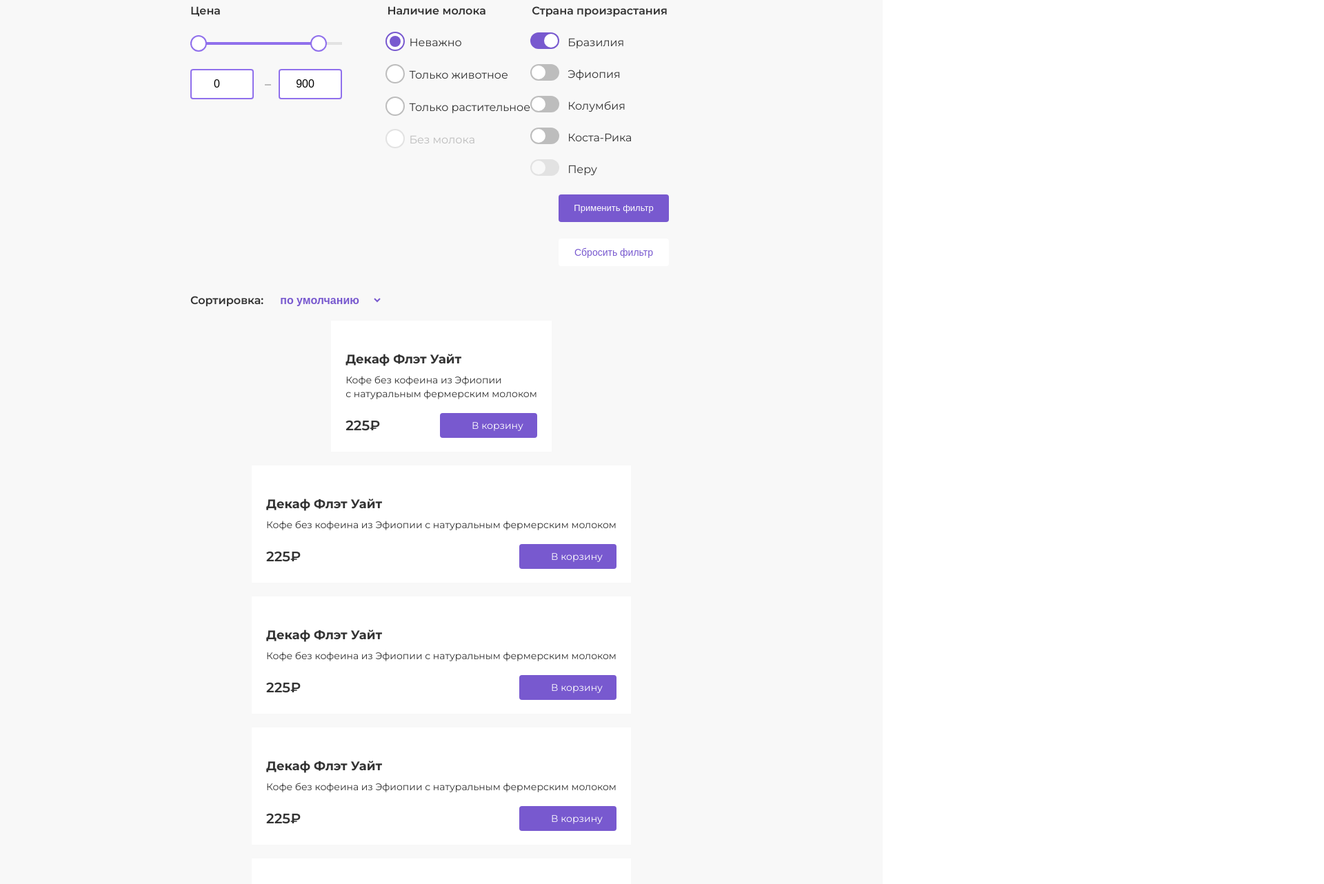
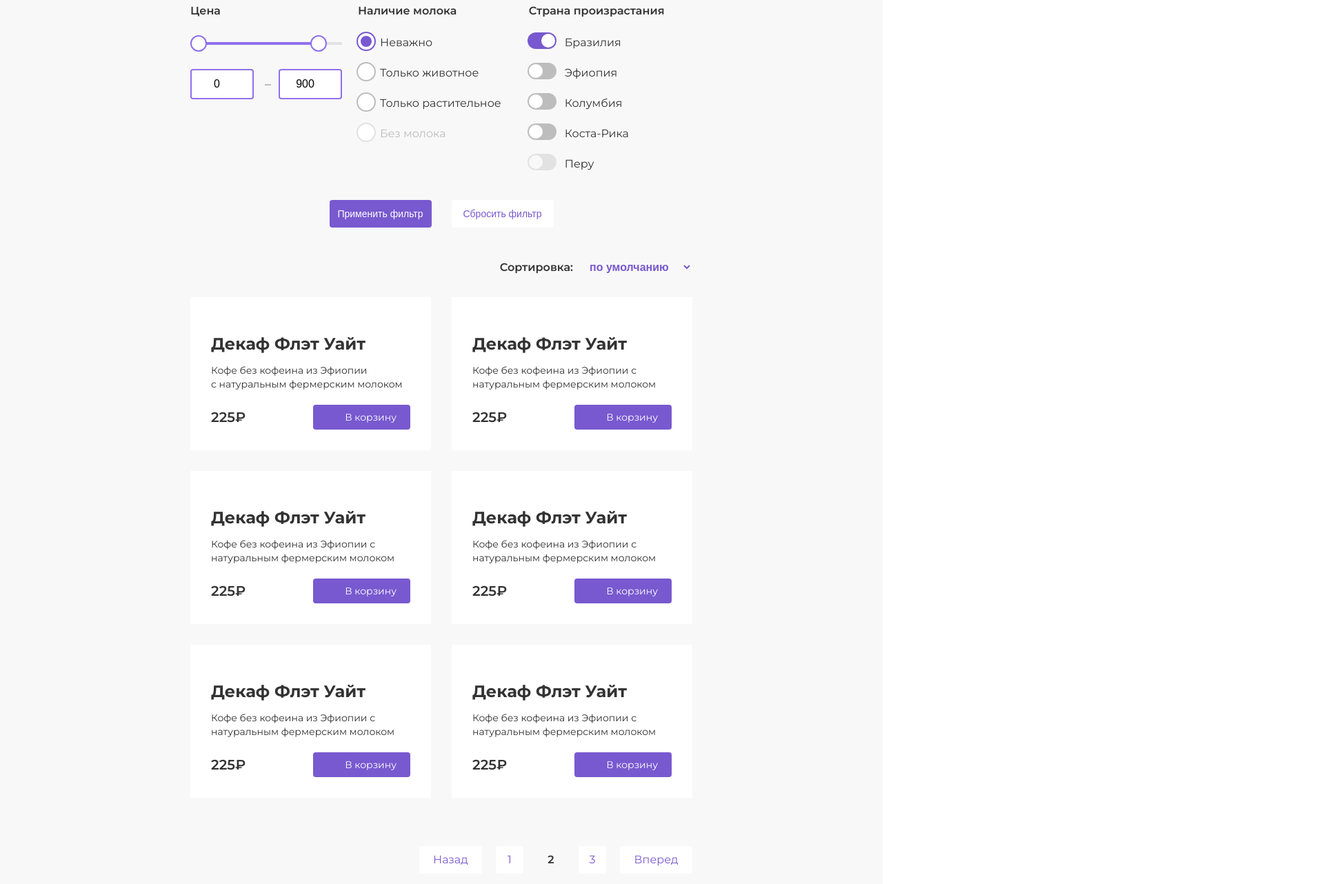
Before and after one commit to ViktoriaVorobeva/Drink2Go, a website: page source/index.html in a window 1280 px wide. Shown: the part 1678-2960 px from the top of the page at 69% size, 1920 px wide, since content can reach past the window. Drawn offline with nearby package versions, Linux system fonts and the light colour scheme; files that its build step writes are made by us from their sources.

Commit message:
добавляет адаптивку планшет

```diff
--- a/source/index.html
+++ b/source/index.html
@@ -74,7 +74,8 @@
           </div>
           <div class="promo__card card">
             <h2 class="card__title">Декаф Флэт Уайт</h2>
-            <p class="card__description">Свежесваренный кофе без кофеина из Эфиопии с&nbsp;натуральным фермерским молоком —
+            <p class="card__description">Свежесваренный кофе без кофеина из Эфиопии с&nbsp;натуральным фермерским
+              молоком —
               то,
               что нужно для расслабления после тяжёлого рабочего дня</p>
             <div class="card__container">
@@ -118,6 +119,7 @@
         <div class="catalog__container">
           <h2 class="catalog__title">Каталог кофейных напитков</h2>
           <form class="catalog__form form" method="post" action="https://echo.htmlacademy.ru">
+            <div class="form__container">
               <div class="form__range">
                 <h3 class="form__range-title">Цена</h3>
                 <div class="form__range-scale-box">
@@ -204,7 +206,8 @@
                     </li>
                     <li class="form__item-checkbox-button">
                       <label class="form__item-checkbox-button-label">
-                      <input class="visually-hidden form__item-checkbox-button-input" type="checkbox" name="costa-rica">
+                        <input class="visually-hidden form__item-checkbox-button-input" type="checkbox"
+                          name="costa-rica">
                         <span class="form__item-checkbox-button-label-mark"></span>
                         <span class="form__item-checkbox-button-label-text">Коста-Рика</span>
                       </label>
@@ -219,11 +222,12 @@
                     </li>
                   </ul>
                 </fieldset>
+              </div>
+            </div>
             <div class="form__button-container">
               <button class="form__button button" type="button">Применить фильтр</button>
               <button class="form__button form__button--reset button" type="reset">Сбросить
                 фильтр</button>
-              </div>
             </div>
           </form>
 
@@ -307,7 +311,9 @@
           <div class="catalog__pagination-container">
             <ul class="catalog__pagination">
               <li class="catalog__pagination-item">
-                <a class="visually-hidden catalog__pagination-link" href="#">Назад</a>
+                <a class="catalog__pagination-link catalog__pagination-link--arrow" href="#">
+                  <span class="visually-hidden catalog__pagination-link-text">Назад</span>
+                </a>
               </li>
               <li class="catalog__pagination-item">
                 <a class="catalog__pagination-link" href="#">1</a>
@@ -319,7 +325,10 @@
                 <a class="catalog__pagination-link" href="#">3</a>
               </li>
               <li class="catalog__pagination-item">
-                <a class="visually-hidden catalog__pagination-link" href="#">Вперед</a>
+                <a class="catalog__pagination-link catalog__pagination-link--arrow catalog__pagination-link--next"
+                  href="#">
+                  <span class="visually-hidden catalog__pagination-link-text">Вперед</span>
+                </a>
               </li>
             </ul>
           </div>
@@ -360,7 +369,7 @@
         </ul>
       </section>
 
-
+      <div class="page-footer__container">
         <section class="page-footer__item footer-navigation">
           <h3 class="visually-hidden">Навигация</h3>
           <dl class="footer-navigation__items">
@@ -424,7 +433,7 @@
             <a class="contacts__address-phone" href="tel:+79999999999">+7 (999) 999-99-99</a>
           </address>
         </section>
-
+      </div>
 
       <section class="page-footer__logo">
         <h3 class="visually-hidden">HTML-Academy</h3>
--- a/source/less/blocks/catalog.less
+++ b/source/less/blocks/catalog.less
@@ -5,6 +5,7 @@
 
   @media (min-width: @tablet-width) {
     padding-top: 80px;
+    padding-bottom: 90px;
   }
 }
 
@@ -46,6 +47,11 @@
   flex-wrap: wrap;
   align-items: center;
   margin-bottom: 16px;
+
+  @media (min-width: @tablet-width) {
+    justify-content: end;
+    margin-bottom: 30px;
+  }
 }
 
 .catalog__sorting-name {
@@ -69,15 +75,22 @@
 
 .catalog__product {
   margin-bottom: 40px;
+
+  @media (min-width: @tablet-width) {
+    margin-bottom: 70px;
+  }
 }
 
 .catalog__product-list {
   margin: 0;
   padding: 0;
   list-style-type: none;
-  display: flex;
-  flex-direction: column;
-  align-items: center;
+
+  @media (min-width: @tablet-width) {
+    display: grid;
+    grid-template-columns: 349px 349px;
+    gap: 30px;
+  }
 }
 
 .catalog__pagination {
@@ -86,13 +99,16 @@
   margin: 0;
   padding: 0;
   list-style-type: none;
+
+  @media (min-width: @tablet-width) {
+    justify-content: end;
+  }
 }
 
 .catalog__pagination-item {
-  width: 40px;
-  height: 40px;
   background-color: @white;
   box-sizing: border-box;
+  border-radius: 4px;
 
   &:not(:last-child) {
     margin-right: 20px;
@@ -116,6 +132,32 @@
   color: @base-purple;
 }
 
+@media (min-width: @tablet-width) {
+  .catalog__pagination-link--arrow {
+    min-width: 91px;
+    max-width: 105px;
+    padding: 8px 0;
+  }
+
+  .catalog__pagination-link--next {
+    width: 105px;
+  }
+
+  .catalog__pagination-link-text {
+    min-width: 91px;
+    max-width: 105px;
+    font-size: 16px;
+    line-height: 24px;
+    position: relative;
+    padding: 8px 20px;
+    box-sizing: border-box;
+    margin: 0;
+    overflow: visible;
+    width: auto;
+    height: auto;
+  }
+}
+
 .catalog__pagination-item--current .catalog__pagination-link {
   color: @black;
   font-weight: 600;
--- a/source/less/blocks/contacts.less
+++ b/source/less/blocks/contacts.less
@@ -1,5 +1,13 @@
 .contacts {
   margin-bottom: 41px;
+
+  @media (min-width: @tablet-width) {
+    margin-bottom: 0;
+  }
+}
+
+.contacts__address {
+  padding-left: 19px;
 }
 
 .contacts__title {
--- a/source/less/blocks/footer-navigation.less
+++ b/source/less/blocks/footer-navigation.less
@@ -1,15 +1,27 @@
 .footer-navigation {
   margin-bottom: 41px;
+
+  @media (min-width: @tablet-width) {
+    margin-bottom: 0;
+    grid-column: 1/3;
+  }
 }
 
 .footer-navigation__items {
   margin: 0;
+
+  @media (min-width: @tablet-width) {
+    display: grid;
+    grid-template-columns: repeat(2, 223px);
+    gap: 30px;
+  }
 }
 
 .footer-navigation__item-box:not(:last-child) {
   margin-bottom: 41px;
   position: relative;
 
+  @media (max-width: @mobile-width-only) {
     &::after {
       position: absolute;
       content: "";
@@ -18,6 +30,11 @@
       background-color: @base-secondary;
       left: -20px;
       bottom: -20px;
+    }
+  }
+
+  @media (min-width: @tablet-width) {
+    margin-bottom: 0;
   }
 }
 
--- a/source/less/blocks/form.less
+++ b/source/less/blocks/form.less
@@ -2,14 +2,24 @@
   margin-bottom: 36px;
 
   @media (min-width: @tablet-width) {
+    margin-bottom: 44px;
+  }
+}
+
+.form__container {
+  @media (min-width: @tablet-width) {
     display: flex;
-    justify-content: space-between;
-    padding-right: 34px;
+    margin-bottom: 40px;
   }
 }
 
 .form__range {
   margin-bottom: 24px;
+
+  @media (min-width: @tablet-width) {
+    margin-bottom: 0;
+    margin-right: 21px;
+  }
 }
 
 .form__range-title {
@@ -110,7 +120,6 @@
   .form__filters-container {
     display: flex;
     flex-wrap: wrap;
-    justify-content: flex-end;
   }
 }
 
@@ -119,6 +128,16 @@
   margin: 0;
   border: 0;
   margin-bottom: 24px;
+
+  @media (min-width: @tablet-width) {
+    margin-bottom: 0;
+  }
+}
+
+@media (min-width: @tablet-width) {
+  .form__item + .form__item {
+    margin-left: 38px;
+  }
 }
 
 .form__item-title {
@@ -136,6 +155,10 @@
 
 .form__radio-item-button:not(:last-child) {
   margin-bottom: 23px;
+
+  @media (min-width: @tablet-width) {
+    margin-bottom: 20px;
+  }
 }
 
 .form__radio-item-button-label {
@@ -191,6 +214,10 @@
 
 .form__item-checkbox-button:not(:last-child) {
   margin-bottom: 22px;
+
+  @media (min-width: @tablet-width) {
+    margin-bottom: 20px;
+  }
 }
 
 .form__item-checkbox-button-label {
@@ -249,6 +276,11 @@
   display: flex;
   flex-direction: column;
   align-items: center;
+
+  @media (min-width: @tablet-width) {
+    flex-direction: row;
+    justify-content: center;
+  }
 }
 
 .form__button {
@@ -265,6 +297,11 @@
 
   &:not(:last-child) {
     margin-bottom: 24px;
+
+    @media (min-width: @tablet-width) {
+      margin-bottom: 0;
+      margin-right: 29px;
+    }
   }
 
   &--reset {
@@ -272,4 +309,10 @@
     background-color: @white;
     font-size: 14px;
   }
+
+  @media (min-width: @tablet-width) {
+    font-size: 14px;
+    width: 148px;
+    padding: 8px 3px;
+  }
 }
--- a/source/less/blocks/page-footer.less
+++ b/source/less/blocks/page-footer.less
@@ -1,9 +1,5 @@
 .page-footer {
   margin: 0 20px;
-
-  @media (min-width: @tablet-width) {
-    margin: 0 30px;
-  }
 
   @media (min-width: @desktop-width) {
     margin: 0 60px;
@@ -15,11 +11,25 @@
   padding-bottom: 30px;
   max-width: 280px;
   margin: 0 auto;
+
+  @media (min-width: @tablet-width) {
+    max-width: 728px;
+  }
+}
+
+@media (min-width: @tablet-width) {
+  .page-footer__container {
+    display: grid;
+    grid-template-columns: repeat(3, 223px);
+    gap: 30px;
+    margin-bottom: 30px;
+  }
 }
 
 .page-footer__item {
   position: relative;
 
+  @media (max-width: @mobile-width-only) {
     &::after {
       position: absolute;
       content: "";
@@ -28,6 +38,7 @@
       background-color: @base-secondary;
       left: -20px;
       bottom: -20px;
+    }
   }
 }
 
--- a/source/less/blocks/product.less
+++ b/source/less/blocks/product.less
@@ -6,6 +6,14 @@
 
   &:not(:last-child) {
     margin-bottom: 20px;
+
+    @media (min-width: @tablet-width) {
+      margin-bottom: 0;
+    }
+  }
+
+  @media (min-width: @tablet-width) {
+    padding: 50px 30px 30px;
   }
 }
 
@@ -13,6 +21,10 @@
   text-decoration: none;
   color: @black;
   margin-bottom: 4px;
+
+  @media (min-width: @tablet-width) {
+    margin-bottom: 10px;
+  }
 }
 
 .product__title {
@@ -20,6 +32,11 @@
   font-weight: 700;
   font-size: 18px;
   line-height: 32px;
+
+  @media (min-width: @tablet-width) {
+    font-size: 24px;
+    line-height: 36px;
+  }
 }
 
 .product__description {
@@ -27,6 +44,10 @@
   font-size: 14px;
   line-height: 20px;
   margin-bottom: 18px;
+
+  @media (min-width: @tablet-width) {
+    margin-bottom: 20px;
+  }
 }
 
 .product__container {
--- a/source/less/blocks/socials.less
+++ b/source/less/blocks/socials.less
@@ -4,6 +4,10 @@
   align-items: center;
   justify-content: space-between;
   margin-bottom: 42px;
+
+  @media (min-width: @tablet-width) {
+    margin-bottom: 30px;
+  }
 }
 
 .socials__list {
--- a/source/less/blocks/topography.less
+++ b/source/less/blocks/topography.less
@@ -2,4 +2,8 @@
   width: auto;
   height: 420px;
   background-color: @light-grey;
+
+  @media (min-width: @tablet-width) {
+    height: 480px;
+  }
 }
```
Lines whose indentation alone changed are shown as unchanged.
